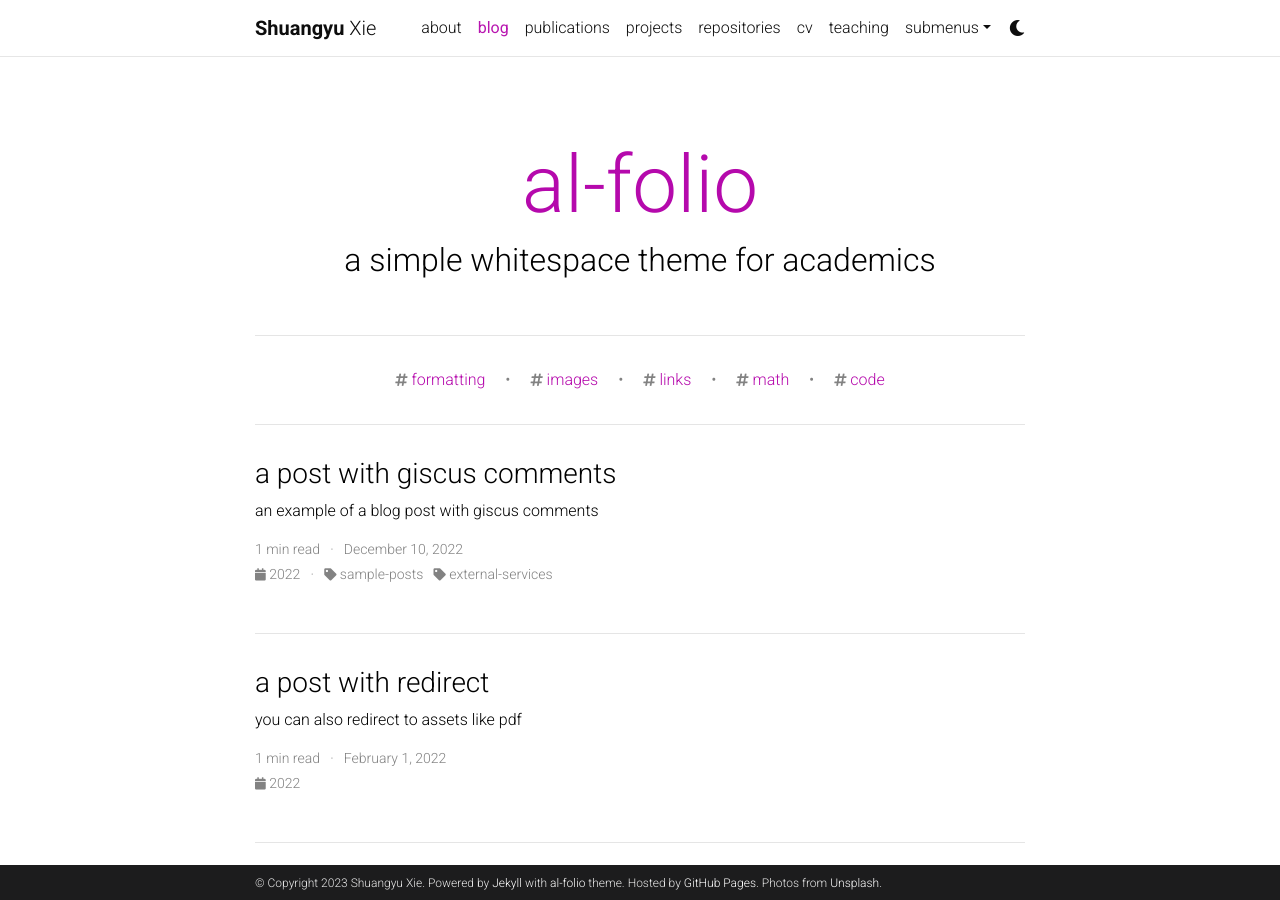
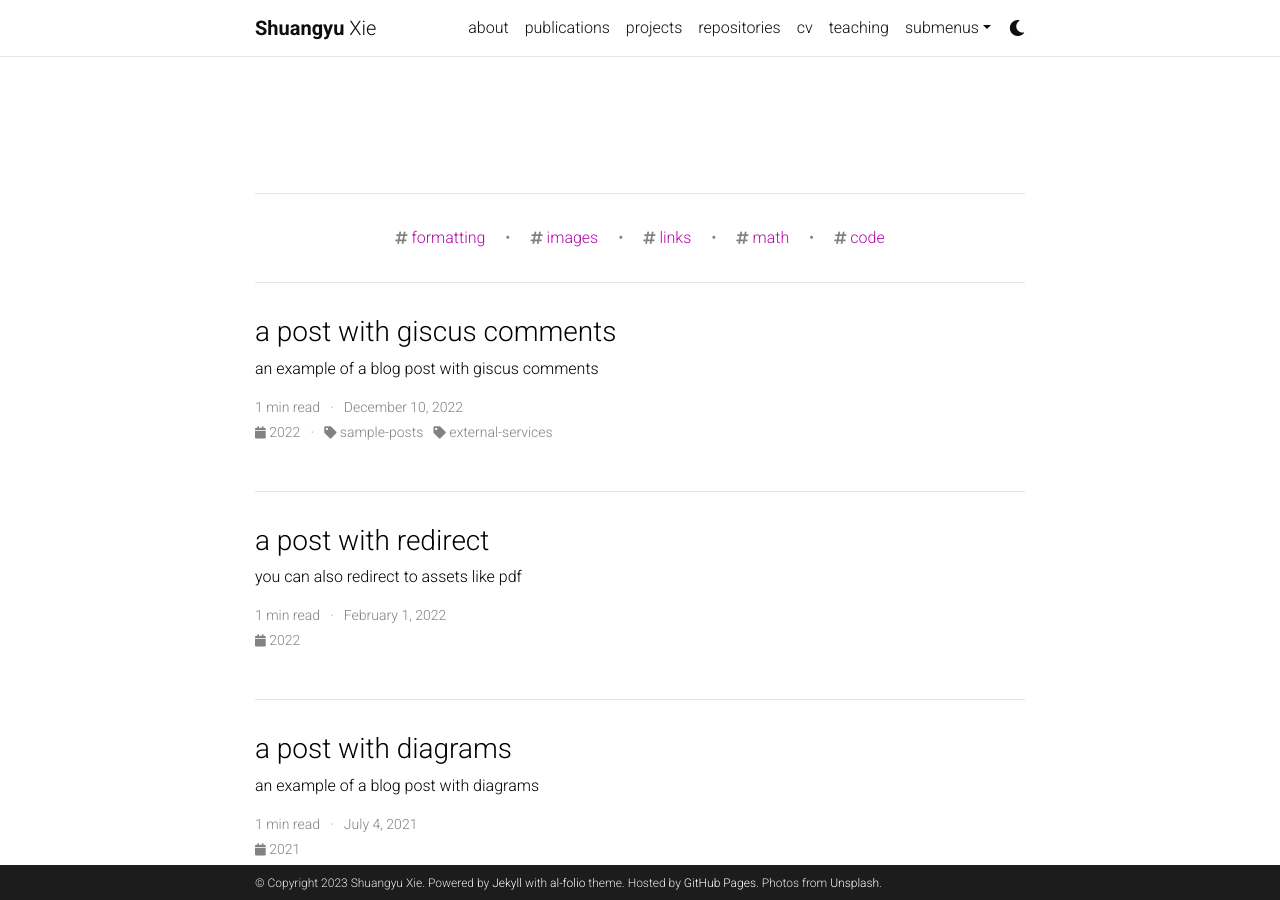
Before and after one commit to ehehee/ehehee.github.io, a Jekyll site: the page built from blog/index.html, in a window 1280 px wide and 900 px high. Built offline with Jekyll 4.4.1, drawn with Linux system fonts in a browser that asks for light colours; full-size pictures stand in for the smaller copies a plugin makes; the list of posts is cut into pages by our own code; comment, search, counter and statistics services are not loaded; a style sheet for code colours, icons or effects is not loaded; some of the changed lines change nothing that is shown.

Commit message:
Update _config.yml

```diff
--- a/_config.yml
+++ b/_config.yml
@@ -120,10 +120,10 @@
 # Blog
 # -----------------------------------------------------------------------------
 
-blog_name: al-folio # blog_name will be displayed in your blog page
-blog_nav_title: blog # your blog must have a title for it to be displayed in the nav bar
-blog_description: a simple whitespace theme for academics
-permalink: /blog/:year/:title/
+# blog_name: al-folio # blog_name will be displayed in your blog page
+# blog_nav_title: blog # your blog must have a title for it to be displayed in the nav bar
+# blog_description: a simple whitespace theme for academics
+# permalink: /blog/:year/:title/
 
 # Pagination
 pagination:
@@ -179,10 +179,10 @@
   scrollable: true # adds a vertical scroll bar if there are more than 3 news items
   limit: 5 # leave blank to include all the news in the `_news` folder
 
-latest_posts:
-  enabled: true
-  scrollable: true # adds a vertical scroll bar if there are more than 3 new posts items
-  limit: 3 # leave blank to include all the blog posts
+# latest_posts:
+#   enabled: true
+#   scrollable: true # adds a vertical scroll bar if there are more than 3 new posts items
+#   limit: 3 # leave blank to include all the blog posts
 
 # -----------------------------------------------------------------------------
 # Jekyll settings
@@ -267,8 +267,8 @@
 
 scholar:
 
-  last_name: [Einstein]
-  first_name: [Albert, A.]
+  last_name: [Xie]
+  first_name: [Shuangyu Xie]
 
   style: apa
   locale: en
```
